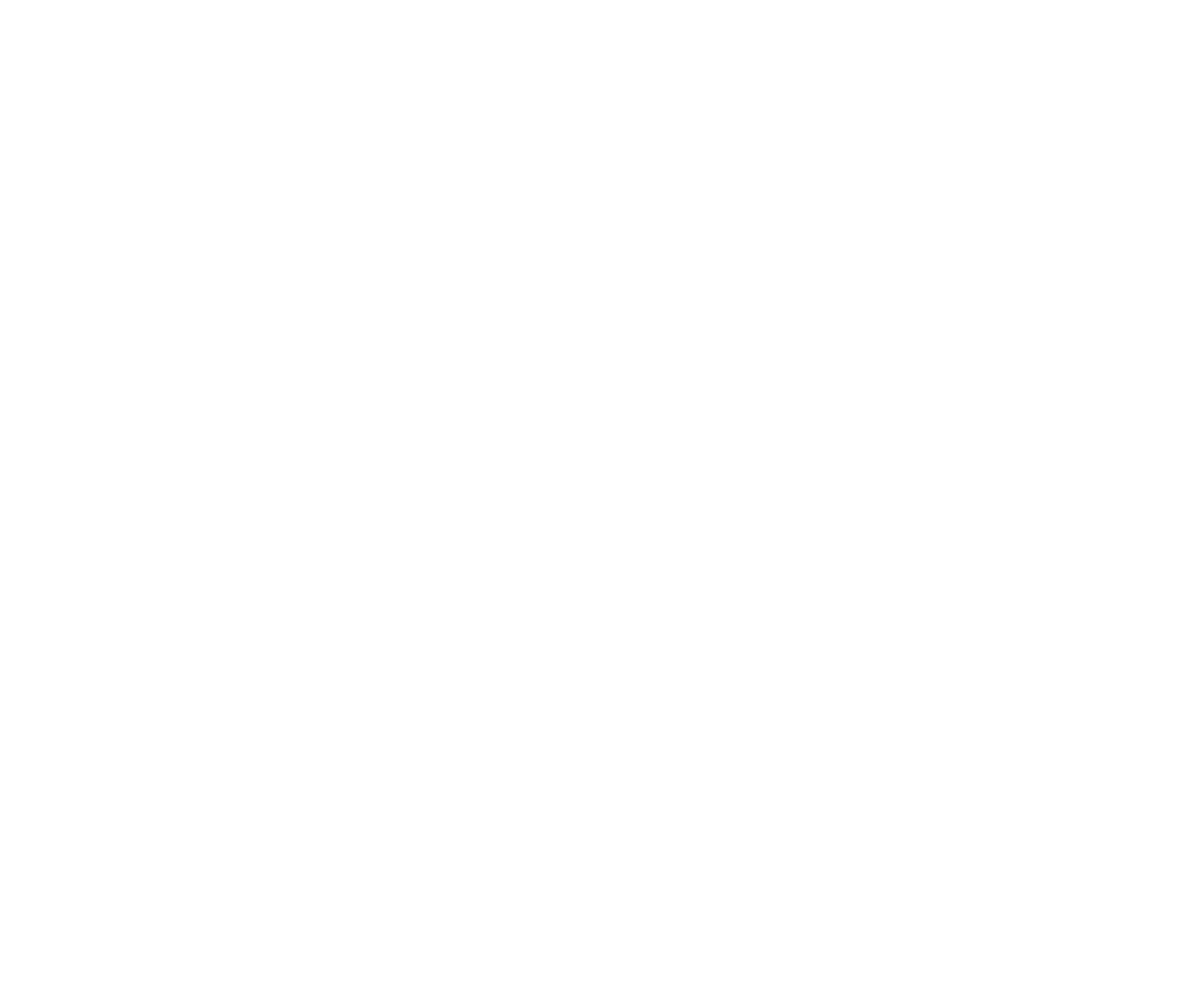
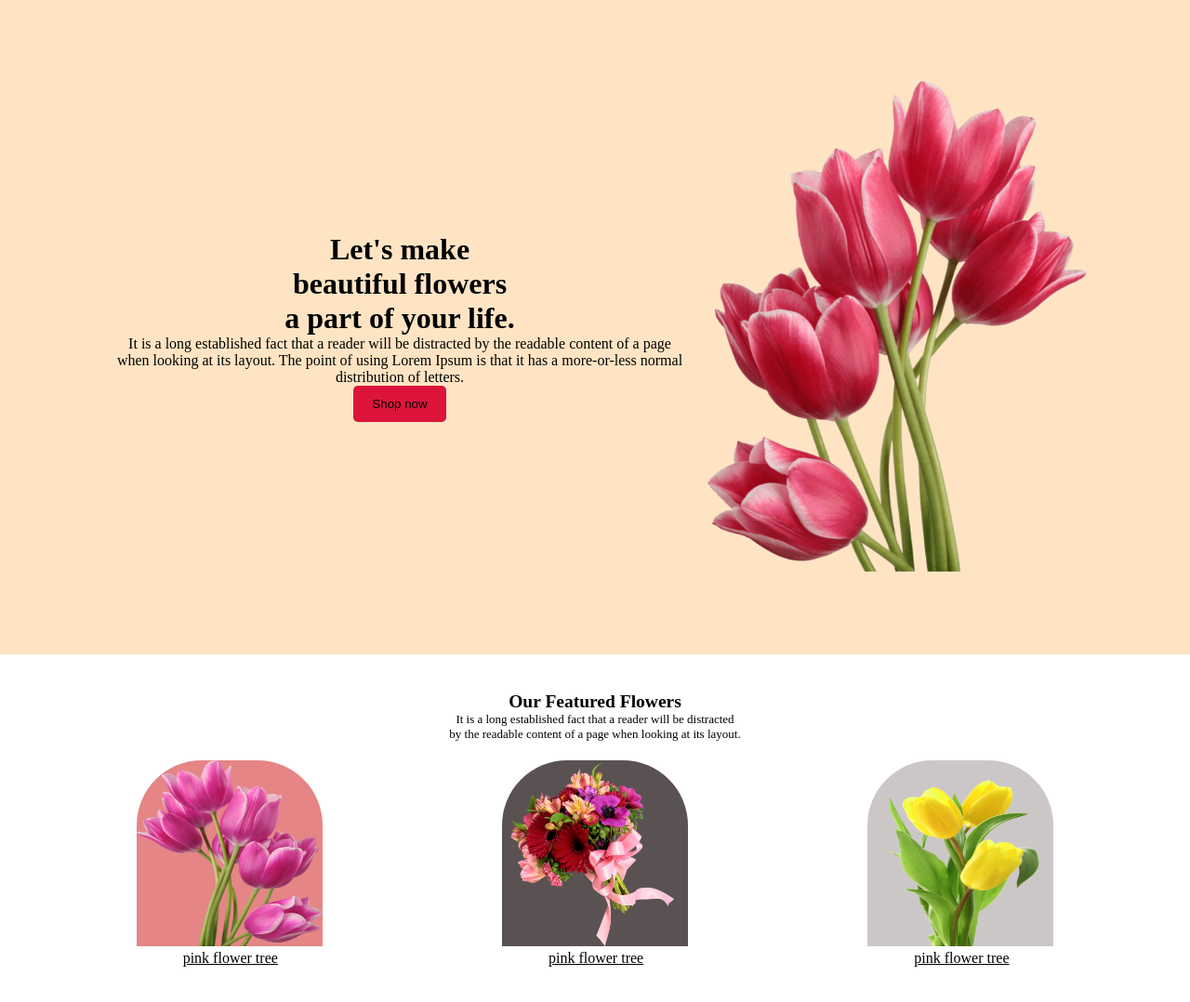
Before and after one commit to Arafath999/my-first-assignment, a plain HTML site: page index.html in a window 1280 px wide. Shown: the whole page at 93% size. Before the commit the page ends 800 px from the top, so only its background shows below. Drawn offline with Linux system fonts and the light colour scheme.

Commit message:
added to my portfolio design

```diff
--- a/index.html
+++ b/index.html
@@ -7,6 +7,50 @@
     <link rel="stylesheet" href="style.css">
 </head>
 <body>
+    <header>
+        <div class="first-section">
+         <div class="first-sec-title">
+
+            <h1>Let's make<br> beautiful flowers<br> a part of your life.</h1>
+            <p class="des"></p>It is a long established fact that a reader will be distracted by the readable
+            content of a page when looking at its layout. The point of using Lorem Ipsum is
+            that it has a more-or-less normal distribution of letters.</p>
+            <button class="btn">Shop now</button>
+
+        </div>
+        <div class="first-sec-image">
+           <img src="./Flower Asset/pngwing 10.png" height="530px" width="450" alt="">
+        </div>
+
+        </div>
+        <div class="second-section">
+            <h2>Our Featured Flowers</h2>
+            <p>It is a long established fact that a reader will be distracted<br> by the readable content of a page when looking at its layout.</p>
+        </div>
+        <div class="flowers">
+             <div class="flower">
+                <img class="flow" src="./Flower Asset/pngwing 6.png" height="200px" width="200px" alt="">
+                  <p><u class="rl">pink flower tree</u></p>
+             </div>
+             <div class="flower">
+                <img class="floww" src="./Flower Asset/pngwing 5.png"height="200px" width="200px" alt="">
+                  <p><u class="rl">pink flower tree</u></p>
+             </div>
+             <div class="flower">
+                <img class="flowww" src="./Flower Asset/pngwing 7.png"height="200px" width="200px" alt="">
+                  <p><u class="rl">pink flower tree</u></p>
+             </div>
+
+
+        </div>
+
+    </header>
+    <main>
+
+    </main>
+    <footer>
+
+    </footer>
 
 </body>
 </html>
--- a/style.css
+++ b/style.css
@@ -0,0 +1,92 @@
+*{
+    margin: 0px;
+    padding: 0px;
+}
+.first-section{
+    display: flex;
+    height: 88vh;
+    background-color: bisque;
+    background-size: cover;
+    /* margin-bottom: 300px; */
+    background-position: center;
+    text-align: center;
+    align-items: center;
+    justify-content: center;
+    /* padding: 20px; */
+}
+.first-sec-title{
+    justify-content: space-around;
+    text-align: center;
+    background-size: cover;
+    align-items: center;
+    padding-left: 120px;
+    background-position: center;
+    text-align: center;
+    padding-top: ;
+    }
+
+.first-sec-image{
+    padding-right: 90px;
+    background-size: cover;
+}
+.des{
+    text-align: center;
+    align-items: center;
+    font-size: small;
+    color: red;
+
+}
+.btn{
+    border: none;
+    padding: 12px 20px;
+    border-radius: 5px;
+    color: black;
+    background-color: crimson;
+}
+.second-section{
+    text-align: center;
+    align-items: center;
+    font-size: small;
+    color: black;
+    padding-top: 40px;
+
+}
+.flowers{
+    display: flex;
+    /* align-items: center; */
+    gap: 0;
+    justify-content: space-around;
+    margin-left: 50px;
+    margin-right: 50px;
+    margin-bottom: 50px;
+    /* box-shadow: rgb(82, 2, 19); */
+    border-radius: 5px;
+    padding-top: 20px;
+
+}
+.flow{
+    background-color: rgb(229, 133, 133);
+    border-top-left-radius: 70px;
+    border-top-right-radius: 70px;
+
+
+}
+.floww{
+    background-color: rgb(90, 82, 82);
+    border-top-left-radius: 70px;
+    border-top-right-radius: 70px;
+
+
+}
+.flowww{
+
+  background-color: rgb(204, 199, 199);
+    border-top-left-radius: 70px;
+    border-top-right-radius: 70px;
+}
+.rl{
+    text-align: center;
+    align-items: center;
+    padding-left: 50px;
+
+}
```
Also changed, not shown: Flower Asset/Flower 01.png (added), Flower Asset/Group 57.png (added), Flower Asset/Group 58.png (added), Flower Asset/Group 59.png (added), Flower Asset/Rectangle 4.png (added), Flower Asset/Rectangle 5.png (added), Flower Asset/Rectangle 6.png (added), Flower Asset/Rectangle 9.png (added), Flower Asset/pngwing 10.png (added), Flower Asset/pngwing 5.png (added), Flower Asset/pngwing 6.png (added), Flower Asset/pngwing 7.png (added), Flower Asset/pngwing 8.png (added).
